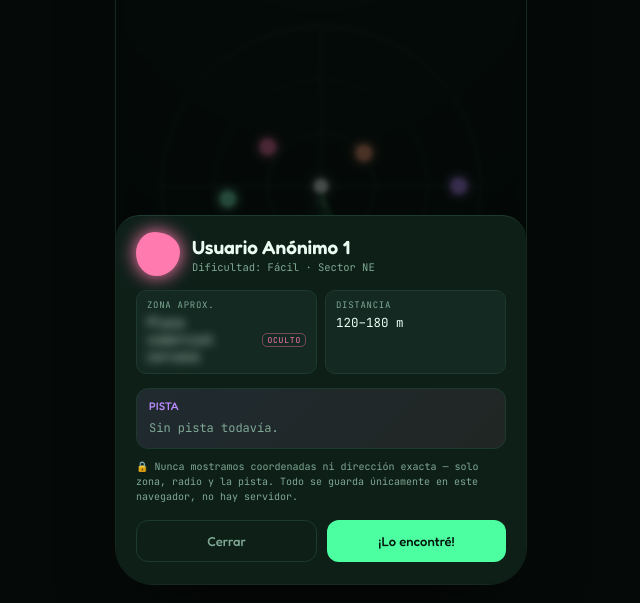
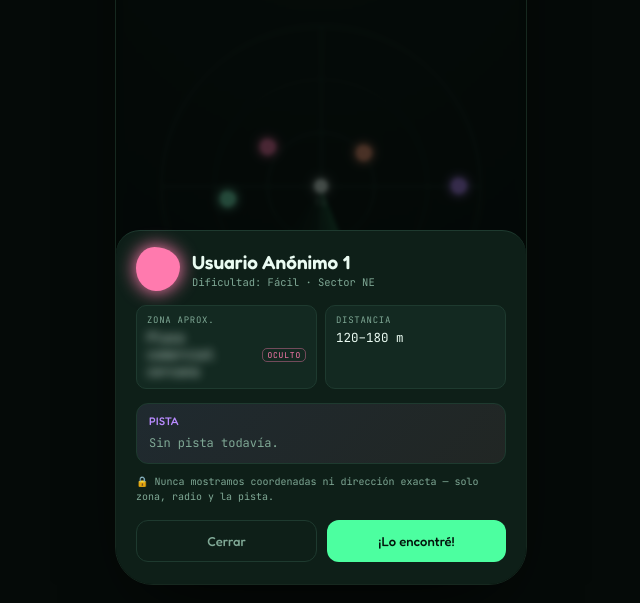
Before and after one commit to albertojuggerwichogerman-ctrl/SquishyCompany, a plain HTML site: page index.html in a window 1280 px wide. Both pictures are taken after a click on the button 586 px from the left and 344 px from the top of the page. Shown: the part 197-800 px from the top of the page, without its empty margins (319-959 px from the left). Drawn offline with Linux system fonts and the light colour scheme.

Commit message:
Update index.html

```diff
--- a/index.html
+++ b/index.html
@@ -593,7 +593,7 @@
         <div id="clueInput" class="clue-text" contenteditable="true" data-placeholder="Sin pista todavía." data-empty="${savedClue ? 'false':'true'}">${savedClue}</div>
         <span id="clueTick" class="clue-saved-tick">✓ guardado</span>
       </div>
-      <div class="privacy-note">🔒 Nunca mostramos coordenadas ni dirección exacta — solo zona, radio y la pista. Todo se guarda únicamente en este navegador, no hay servidor.</div>
+      <div class="privacy-note">🔒 Nunca mostramos coordenadas ni dirección exacta — solo zona, radio y la pista.</div>
       <div class="actions">
         <button class="btn btn-ghost" id="closeBtn">Cerrar</button>
         <button class="btn btn-primary" id="foundBtn" ${isFound?'disabled':''}>${isFound?'Ya encontrado ✓':'¡Lo encontré!'}</button>
```
